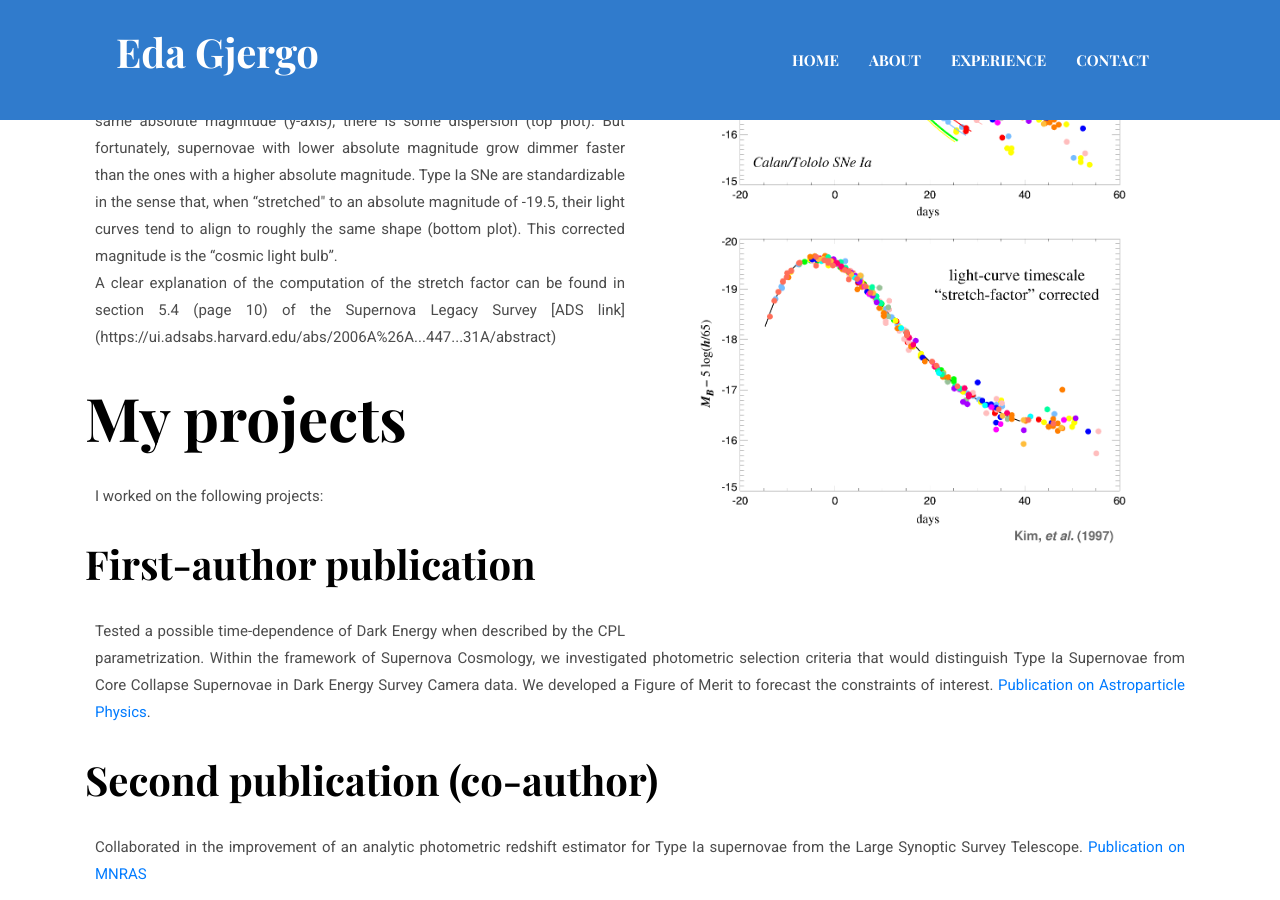
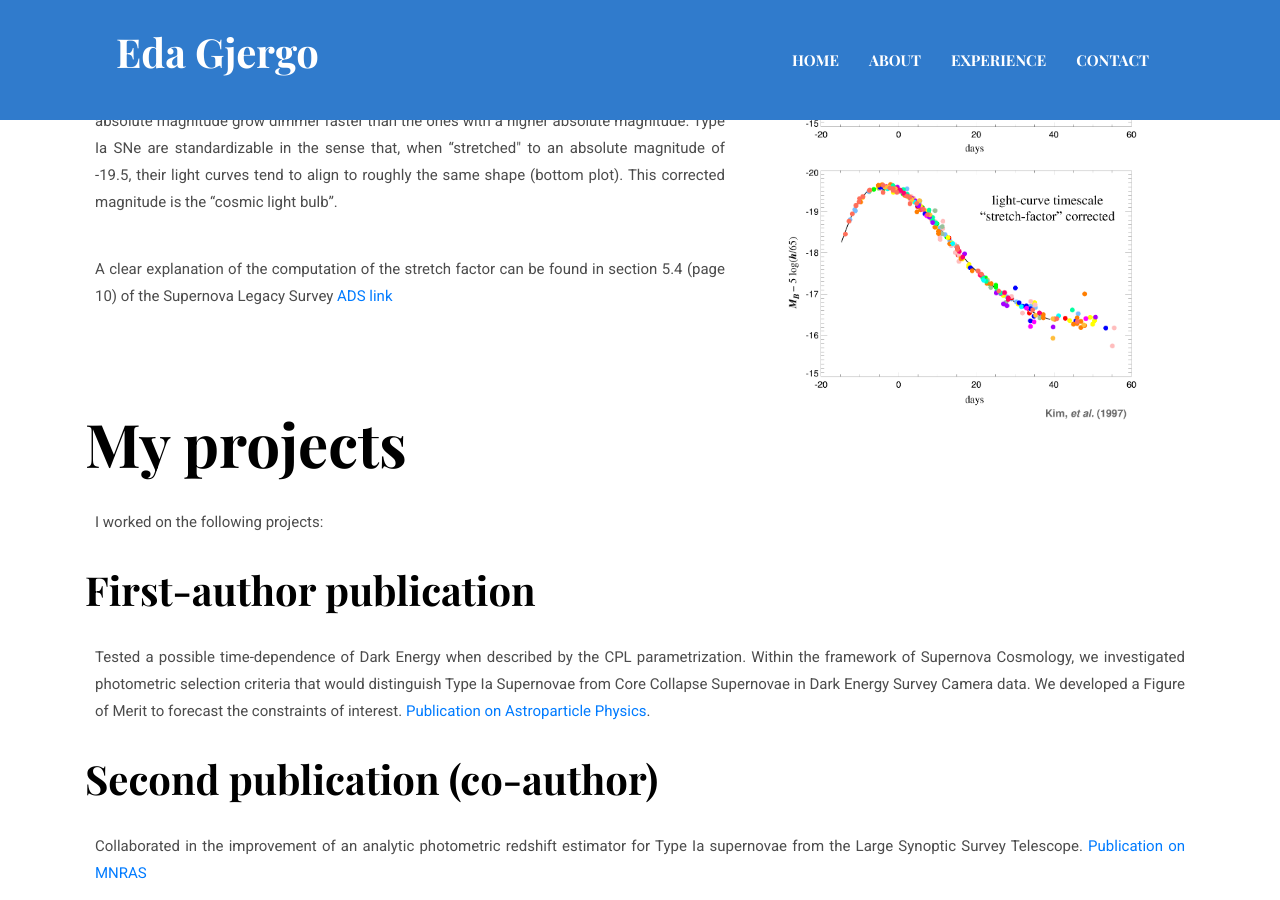
Before and after one commit to egjergo/egjergo.github.io, a Jekyll site: the page built from _posts/2021-09-04-ANL.markdown, in a window 1280 px wide and 900 px high, scrolled down 2254 px. Built offline with Jekyll 4.4.1, drawn with Linux system fonts in a browser that asks for light colours; our own code applies the rules of GitHub Pages for plain Markdown files.

Commit message:
Update 2021-09-04-ANL.markdown

```diff
--- a/_posts/2021-09-04-ANL.markdown
+++ b/_posts/2021-09-04-ANL.markdown
@@ -30,7 +30,7 @@ From Fall 2011 to Summer 2015 I conducted research in the Supernova Cosmology Gr
 
 
 <div>
-    <p style="float: right;"><img src="/assets/images/blog/stretch_hamuy.gif" alt="stretch factor" title="stretch factor" width="550" align="center" /></p>
+    <p style="float: right;"><img src="/assets/images/blog/stretch_hamuy.gif" alt="stretch factor" title="stretch factor" width="450" align="top" /></p>
     <p align="justify">The use of Type Ia supernovae has lead two teams -- the Supernova Cosmology Project and the High-z Supernova Search Team -- to the independent discovery of the accelerated expansion of the Universe. The discovery was later acknowledged with the 2011 Nobel Prize in Physics, awarded to Saul Perlmutter, Brian P. Schmidt, and Adam G. Riess.
     <br>
     The milestone plot on the right is from the Supernova Cosmology Project (a study on a spectroscopically-identified sample of Type Ia SNe, collected and analyzed between the 1990s and the early 2000s)
@@ -38,14 +38,14 @@ From Fall 2011 to Summer 2015 I conducted research in the Supernova Cosmology Gr
     Not all Type Ia SNe are standard candles in the sense that they all have the same absolute magnitude (y-axis), there is some dispersion (top plot).
     But fortunately, supernovae with lower absolute magnitude grow dimmer faster than the ones with a higher absolute magnitude.
     Type Ia SNe are standardizable in the sense that, when “stretched" to an absolute magnitude of -19.5, their light curves tend to align to roughly the same shape (bottom plot). This corrected magnitude is the “cosmic light bulb”.
-    <br>
-    A clear explanation of the computation of the stretch factor can be found in section 5.4 (page 10) of the Supernova Legacy Survey [ADS link](https://ui.adsabs.harvard.edu/abs/2006A%26A...447...31A/abstract)
     </p>
 </div>
 
 
 
+A clear explanation of the computation of the stretch factor can be found in section 5.4 (page 10) of the Supernova Legacy Survey [ADS link](https://ui.adsabs.harvard.edu/abs/2006A%26A...447...31A/abstract)
 
+<br>
 
 ## My projects <a name="projects"></a>
 
```
